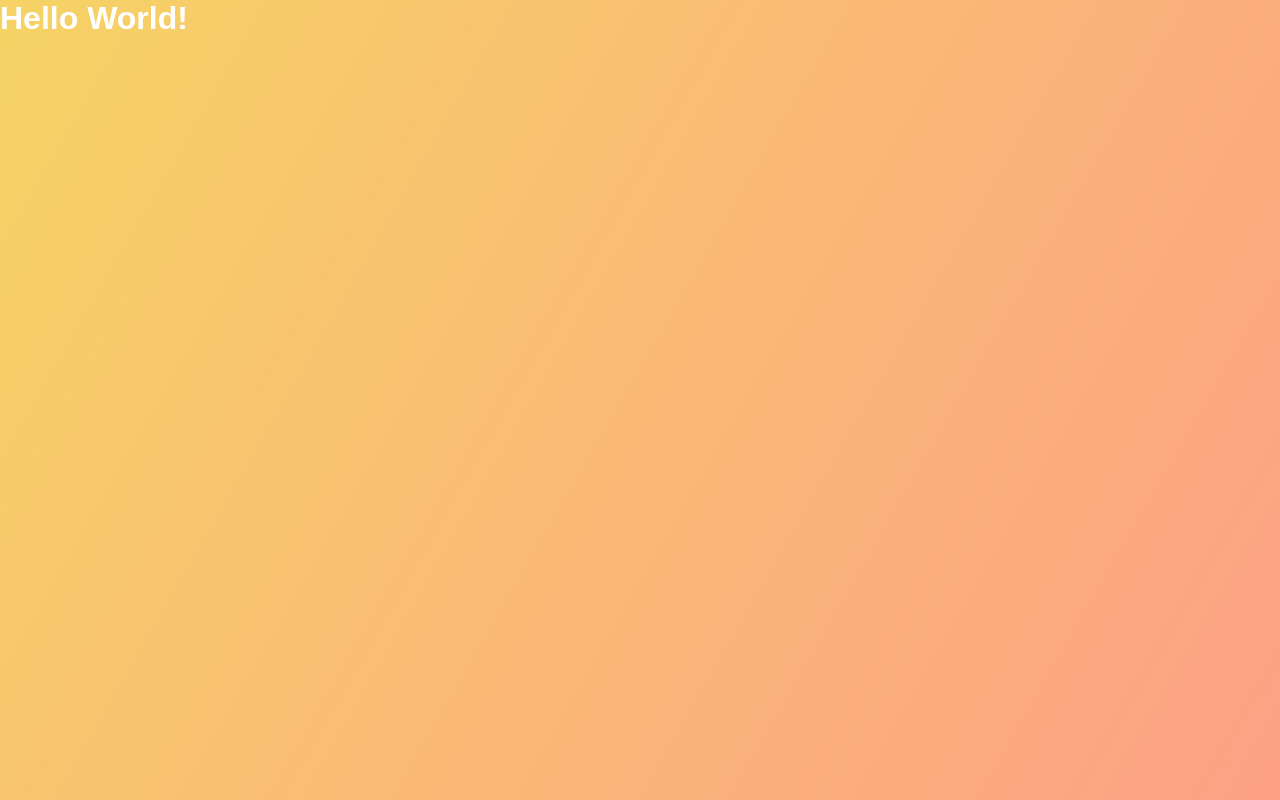
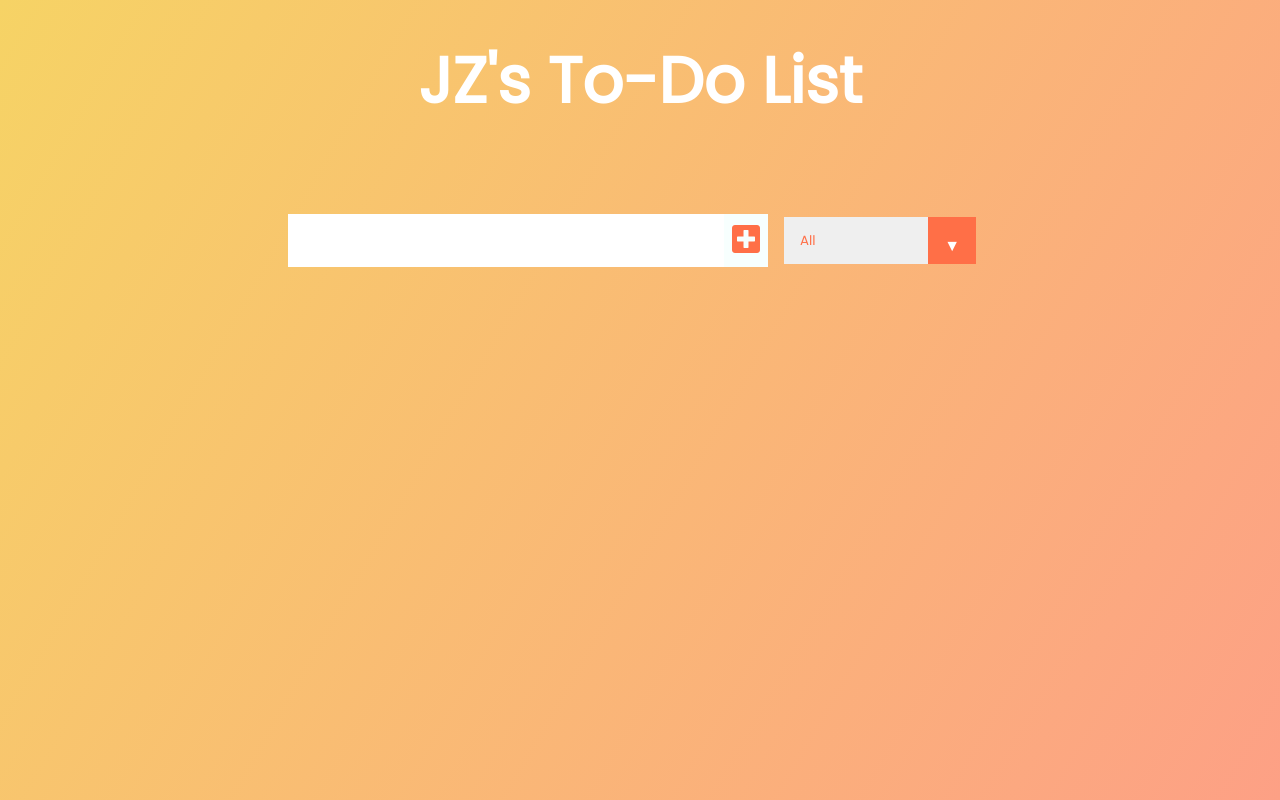
Before and after one commit to JacobZavita/react-to-do, a React (Create React App) app: page / in a window 1280 px wide. Built offline with nearby package versions, Linux system fonts and the light colour scheme.

Commit message:
add form, fonts, and icons

```diff
--- a/public/index.html
+++ b/public/index.html
@@ -8,6 +8,16 @@
     <meta
       name="description"
       content="Web site created using create-react-app"
+    />
+    <link
+      href="https://fonts.googleapis.com/css?family=Poppins&display=swap"
+      rel="stylesheet"
+    />
+    <link
+      rel="stylesheet"
+      href="https://cdnjs.cloudflare.com/ajax/libs/font-awesome/5.12.1/css/all.min.css"
+      integrity="sha256-mmgLkCYLUQbXn0B1SRqzHar6dCnv9oZFPEC1g1cwlkk="
+      crossorigin="anonymous"
     />
     <link rel="apple-touch-icon" href="%PUBLIC_URL%/logo192.png" />
     <!--
@@ -24,7 +34,7 @@
       work correctly both with client-side routing and a non-root public URL.
       Learn how to configure a non-root public URL by running `npm run build`.
     -->
-    <title>React App</title>
+    <title>JZ's To-Do List</title>
   </head>
   <body>
     <noscript>You need to enable JavaScript to run this app.</noscript>
--- a/src/App.js
+++ b/src/App.js
@@ -1,11 +1,16 @@
-import './App.css';
+import React from 'react'
+import './App.css'
+import Form from './components/Form'
 
-function App() {
+const App = () => {
   return (
     <div className="App">
-      <h1>Hello World!</h1>
+      <header>
+        <h1>JZ's To-Do List</h1>
+      </header>
+      <Form />
     </div>
-  );
+  )
 }
 
-export default App;
+export default App
--- /dev/null
+++ b/src/components/Form/Form.js
@@ -0,0 +1,21 @@
+import React from 'react'
+
+const Form = () => {
+  return(
+    <form>
+      <input type="text" className="todo-input" />
+      <button className="todo-button" type="submit">
+        <i className="fas fa-plus-square"></i>
+      </button>
+      <div className="select">
+        <select name="todos" className="filter-todo">
+          <option value="all">All</option>
+          <option value="completed">Completed</option>
+          <option value="uncompleted">Uncompleted</option>
+        </select>
+      </div>
+    </form>
+  )
+}
+
+export default Form
--- /dev/null
+++ b/src/components/Form/index.js
@@ -0,0 +1 @@
+export { default } from './Form'
--- /dev/null
+++ b/src/components/List/index.js
@@ -0,0 +1 @@
+export { default } from './List'
```
Also changed, not shown: src/components/List/List.js (added).
